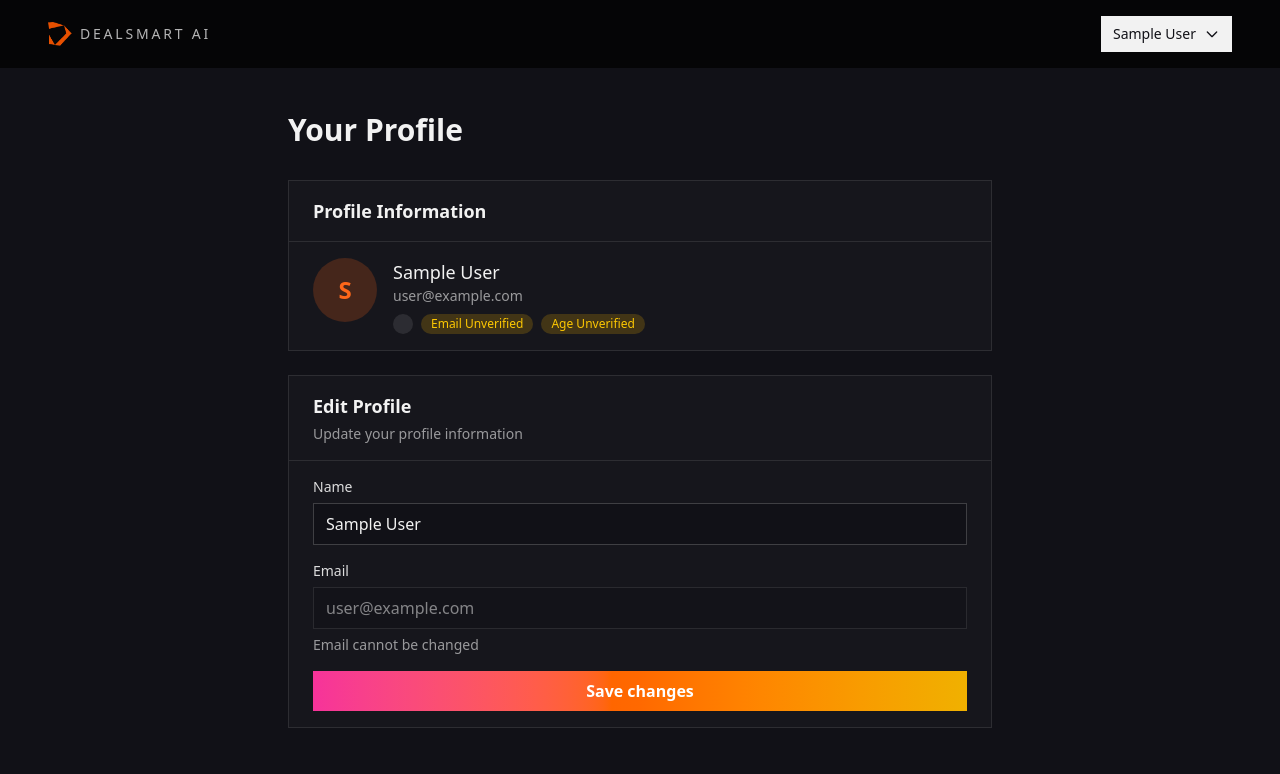
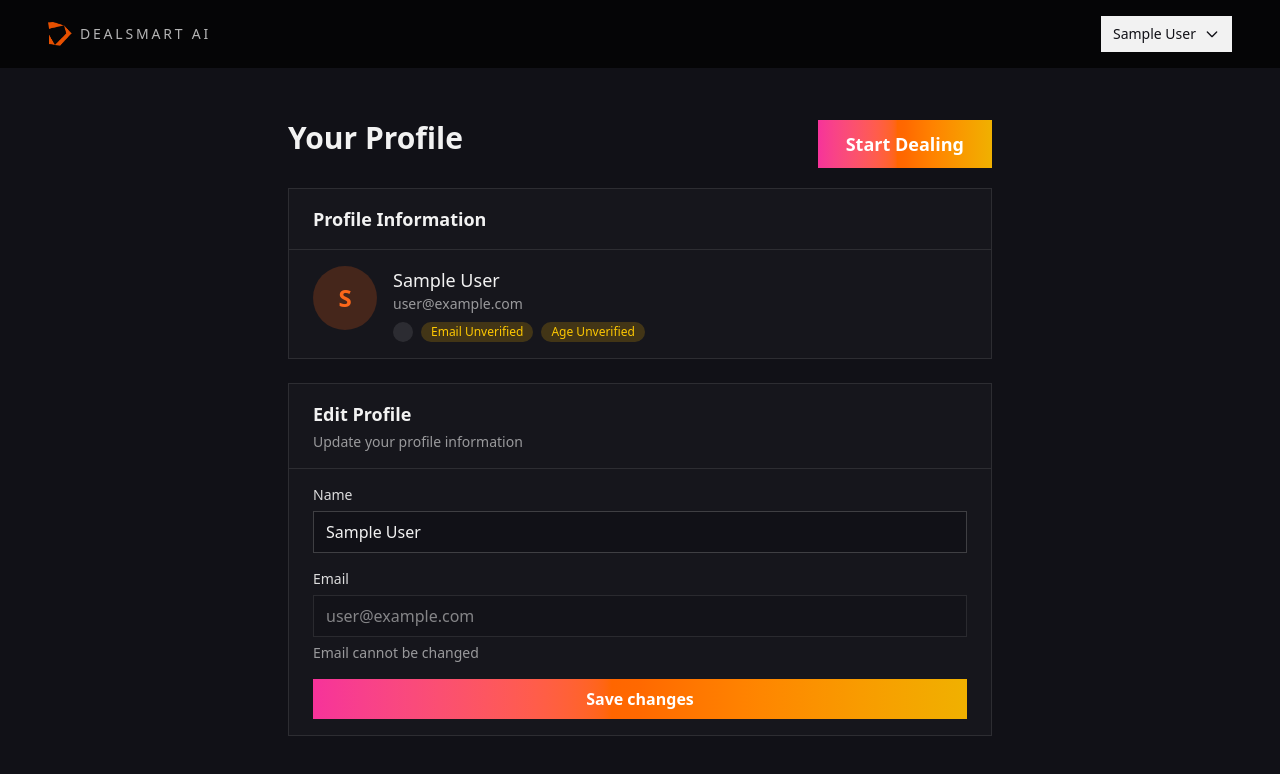
Before and after one commit to HenriqueNas/dealsmart-ai, a Next.js app: page /profile in a window 1280 px wide. Shown: the top 774 px of the page. Built offline with nearby package versions, Linux system fonts and the light colour scheme; no server answers; sample sign-in values are in the browser's storage.

Commit message:
feat: add link to `/chat` page

```diff
--- a/app/(main)/page.tsx
+++ b/app/(main)/page.tsx
@@ -61,7 +61,7 @@ export default function Home() {
         </div>
       ) : isAuthenticated && user ? (
         <div className="flex flex-col sm:flex-row items-center justify-center gap-4 transition-all duration-700 delay-400 opacity-100 translate-y-0">
-          <Link href="/dashboard">
+          <Link href="/chat">
             <Button size="lg"> Start Dealing</Button>
           </Link>
         </div>
--- a/app/(main)/profile/page.tsx
+++ b/app/(main)/profile/page.tsx
@@ -4,7 +4,9 @@ import { CreatorUpgradeSection } from '@/app/components/profile/CreatorUpgradeSe
 import { EditProfileForm } from '@/app/components/profile/EditProfileForm';
 import { InviteCreator } from '@/app/components/profile/InviteCreator';
 import { ProfileCard } from '@/app/components/profile/ProfileCard';
+import { Button } from '@/app/components/ui/Button';
 import { useAuth } from '@/app/hooks/useAuth';
+import Link from 'next/link';
 import { useRouter } from 'next/navigation';
 import { useEffect } from 'react';
 
@@ -35,10 +37,16 @@ export default function ProfilePage() {
   }
 
   return (
-    <div className="mx-auto max-w-3xl px-4 py-8 sm:px-6 lg:px-8">
-      <h1 className="mb-8 pt-20 text-3xl font-bold text-foreground">
-        Your Profile
-      </h1>
+    <div className="pt-30 mx-auto max-w-3xl px-4 py-8 sm:px-6 lg:px-8">
+      <div className="flex justify-between">
+        <h1 className="mb-8 text-3xl font-bold text-foreground">
+          Your Profile
+        </h1>
+
+        <Link href="/chat">
+          <Button size="lg"> Start Dealing</Button>
+        </Link>
+      </div>
 
       <div className="space-y-6">
         <ProfileCard />
```
